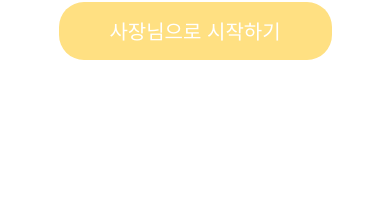
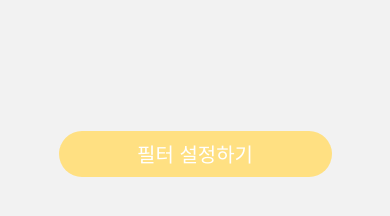
Before and after one commit to Booda-YAMYAM/YAMYAM, a React Native app in the folder YAMYAMAPP/: screen /Login in a window 390 px wide. Shown: the part 612-828 px from the top of the page. Built offline with nearby package versions, Linux system fonts and the light colour scheme.

Commit message:
feat : bottomSheet 생성

```diff
--- a/YAMYAMAPP/src/App.js
+++ b/YAMYAMAPP/src/App.js
@@ -4,15 +4,11 @@ import React from 'react';
 import {View, Text} from 'react-native';
 import {NavigationContainer} from '@react-navigation/native';
 import {createNativeStackNavigator} from '@react-navigation/native-stack';
-import {WebView} from 'react-native-webview';
+
 import {Home, Login} from './components';
 import SplashScreen from 'react-native-splash-screen';
 
 const Stack = createNativeStackNavigator();
-
-// const HomeScreen = () => {
-//   return <WebView source={{uri: 'https://map.kakao.com/'}} />;
-// };
 
 const DetailScreen = () => {
   return (
@@ -29,7 +25,7 @@ function App() {
   return (
     <NavigationContainer>
       <Stack.Navigator initialRouteName="Home">
-        <Stack.Screen name="Login" component={Login} />
+        <Stack.Screen name="Login" component={Home} />
         <Stack.Screen name="Detail" component={DetailScreen} />
       </Stack.Navigator>
     </NavigationContainer>
--- /dev/null
+++ b/YAMYAMAPP/src/components/atoms/BottomButton/index.js
@@ -0,0 +1,9 @@
+import React from 'react';
+import * as S from './style';
+export function BottomButton({text, onPress}) {
+  return (
+    <S.Container onPress={onPress}>
+      <S.Text>{text}</S.Text>
+    </S.Container>
+  );
+}
--- /dev/null
+++ b/YAMYAMAPP/src/components/atoms/BottomButton/style.js
@@ -0,0 +1,16 @@
+import styled from 'styled-components/native';
+
+export const Container = styled.TouchableOpacity`
+  width: 70%;
+  height: 30%;
+  display: flex;
+  justify-content: center;
+  align-items: center;
+  background-color: #ffe082;
+  border-radius: 25px;
+`;
+
+export const Text = styled.Text`
+  font-size: 20px;
+  color: #fff;
+`;
--- a/YAMYAMAPP/src/components/index.js
+++ b/YAMYAMAPP/src/components/index.js
@@ -1,11 +1,10 @@
 // Atoms
 export {RadiusButton} from './atoms/RadiusButton';
+export {BottomButton} from './atoms/BottomButton';
 // Molecules
 
 // Organisms
-
-// Templates
-
+export {BottomSheet} from './organisms/BottomSheet';
 // pages
 
 export {Home} from './pages/Home';
--- /dev/null
+++ b/YAMYAMAPP/src/components/organisms/BottomSheet/index.js
@@ -0,0 +1,37 @@
+import React, {useState} from 'react';
+import {Modal, TouchableWithoutFeedback, View, Text} from 'react-native';
+import {useBottomSheet} from '../../../hooks/useBottomSheet';
+import * as S from './style';
+
+export function BottomSheet({modalVisible, setModalVisible}) {
+  const [result, setResult] = useState(false);
+  const {translateY, screenHeight, panResponders, closeBottomSheet} =
+    useBottomSheet({
+      modalVisible,
+      setModalVisible,
+      setResult,
+    });
+
+  return (
+    <Modal
+      visible={modalVisible}
+      animationType={'fade'}
+      transparent
+      statusBarTranslucent>
+      <S.Overlay>
+        <TouchableWithoutFeedback onPress={closeBottomSheet}>
+          <S.Background />
+        </TouchableWithoutFeedback>
+        <S.Container
+          height={screenHeight}
+          isResult={result}
+          style={{transform: [{translateY: translateY}]}}
+          {...panResponders.panHandlers}>
+          <View>
+            <Text>안녕하세요 ㅎㅎ</Text>
+          </View>
+        </S.Container>
+      </S.Overlay>
+    </Modal>
+  );
+}
--- /dev/null
+++ b/YAMYAMAPP/src/components/organisms/BottomSheet/style.js
@@ -0,0 +1,22 @@
+import styled from 'styled-components/native';
+import {Animated} from 'react-native';
+
+export const Container = styled(Animated.View)`
+  height: ${({height}) => height * 0.6}px;
+  justify-content: flex-start;
+  align-items: center;
+  background-color: #fff;
+  border-top-left-radius: 10px;
+  border-top-right-radius: 10px;
+  padding-top: 10px;
+`;
+
+export const Background = styled.View`
+  flex: 1;
+`;
+
+export const Overlay = styled.View`
+  flex: 1;
+  justify-content: flex-end;
+  background-color: rgba(0, 0, 0, 0.4);
+`;
--- a/YAMYAMAPP/src/components/pages/Home/index.js
+++ b/YAMYAMAPP/src/components/pages/Home/index.js
@@ -1,6 +1,24 @@
-import React from 'react';
+import React, {useState} from 'react';
 import {View, Text} from 'react-native';
+import {WebView} from 'react-native-webview';
+import {BottomButton, BottomSheet} from '../../../components';
+import * as S from './style';
 
 export function Home() {
-  return <Text>Home</Text>;
+  const [modalVisible, setModalVisible] = useState(false);
+  return (
+    <S.Container>
+      <WebView source={{uri: 'https://map.kakao.com/'}} />
+      <S.BottomContainer>
+        <BottomButton
+          text="필터 설정하기"
+          onPress={() => setModalVisible(true)}
+        />
+      </S.BottomContainer>
+      <BottomSheet
+        modalVisible={modalVisible}
+        setModalVisible={setModalVisible}
+      />
+    </S.Container>
+  );
 }
--- /dev/null
+++ b/YAMYAMAPP/src/components/pages/Home/style.js
@@ -0,0 +1,15 @@
+import styled from 'styled-components/native';
+
+export const Container = styled.View`
+  flex: 1;
+`;
+
+export const BottomContainer = styled.View`
+  position: absolute;
+  bottom: 0;
+  width: 100%;
+  height: 20%;
+  display: flex;
+  justify-content: center;
+  align-items: center;
+`;
--- /dev/null
+++ b/YAMYAMAPP/src/hooks/useBottomSheet.js
@@ -0,0 +1,48 @@
+import {useRef, useEffect} from 'react';
+import {Dimensions, Animated, PanResponder} from 'react-native';
+
+export function useBottomSheet({modalVisible, setModalVisible, setResult}) {
+  const screenHeight = Dimensions.get('screen').height;
+  const panY = useRef(new Animated.Value(screenHeight)).current;
+  const translateY = panY.interpolate({
+    inputRange: [-1, 0, 1],
+    outputRange: [0, 0, 1],
+  });
+
+  const closeBottomSheet = () => {
+    moveBottomSheet({value: screenHeight}).start(() => {
+      setModalVisible(false);
+      setResult && setResult(false);
+    });
+  };
+
+  const moveBottomSheet = ({value}) =>
+    Animated.timing(panY, {
+      toValue: value,
+      duration: 300,
+      useNativeDriver: true,
+    });
+
+  const panResponders = useRef(
+    PanResponder.create({
+      onStartShouldSetPanResponder: () => true,
+      onMoveShouldSetPanResponder: () => false,
+      onPanResponderMove: (event, gestureState) => {
+        panY.setValue(gestureState.dy);
+      },
+      onPanResponderRelease: (event, gestureState) => {
+        if (gestureState.dy > 0 && gestureState.vy > 1.5) {
+          closeBottomSheet();
+        } else {
+          moveBottomSheet({value: 0}).start();
+        }
+      },
+    }),
+  ).current;
+
+  useEffect(() => {
+    if (modalVisible) moveBottomSheet({value: 0}).start();
+  }, [modalVisible]);
+
+  return {translateY, screenHeight, panResponders, closeBottomSheet};
+}
```
Also changed, not shown: YAMYAMAPP/src/components/organisms/BottomSheet.js (deleted).
